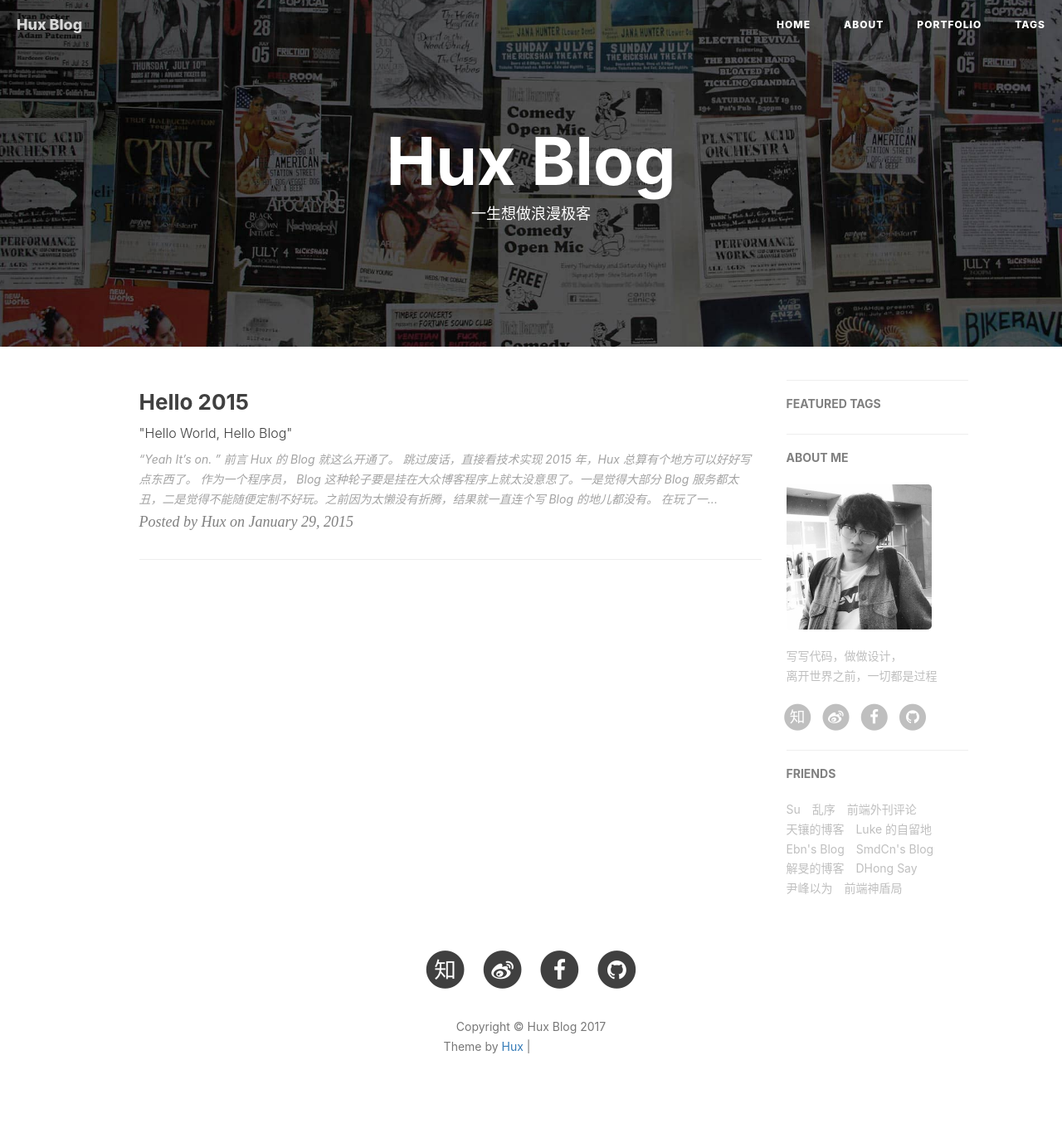
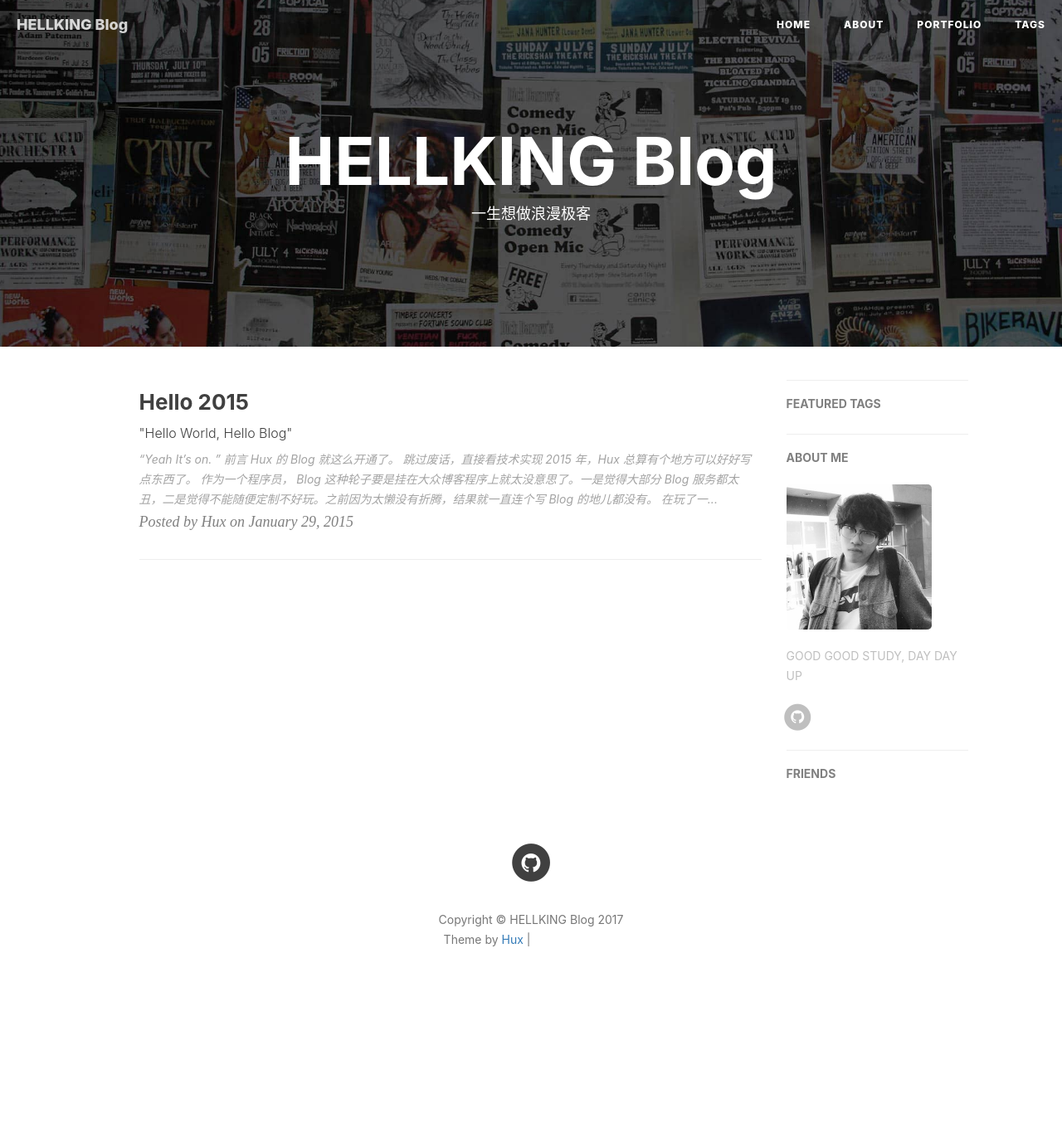
Before and after one commit to HELLKING66666/HELLKING66666.github.io, a Jekyll site: the page built from index.html, in a window 1280 px wide. Shown: the whole page at 83% size. Built offline with Jekyll 4.4.1, drawn with Linux system fonts in a browser that asks for light colours; nearby versions of some CDN libraries; the list of posts is cut into pages by our own code; comment, search, counter and statistics services are not loaded; after the commit the page ends 1237 px from its top, so only the background shows below that; grey boxes are pictures that could not be loaded.

Commit message:
customize

```diff
--- a/_config.yml
+++ b/_config.yml
@@ -1,22 +1,22 @@
 # Site settings
-title: Hux Blog
-SEOTitle: 黄玄的博客 | Hux Blog
+title: HELLKING Blog
+SEOTitle: HELLKING Blog
 header-img: img/home-bg.jpg
-email: huxpro@gmail.com
-description: "关于前端与设计、黑客与画家 | 黄玄，Web & Mobile Lover，Front-End Engineer，UX Designer | 这里是 @Hux黄玄 的个人博客，与你一起发现更大的世界。"
-keyword: "黄玄, Hux黄玄, Hux, 鬼栈, huxpro, @huxpro, 黄玄的博客, Hux Blog, 博客, 个人网站, 互联网, 前端, 设计, 产品, 肖玉, Lynn, 肖玉的男朋友"
-url: "https://huangxuan.me"              # your host, for absolute URL
+email: HELLKING66666@gmail.com
+description: "Full Stacker | And No One"
+keyword: "HELLKING"
+url: "http://blog.paranoiac.cn"              # your host, for absolute URL
 baseurl: ""                             # for example, '/blog' if your blog hosted on 'host/blog'
 
 
 
 # SNS settings
 RSS: false
-weibo_username:     huxpro
-zhihu_username:     huxpro
-github_username:    huxpro
+weibo_username:     NULL
+zhihu_username:     NULL
+github_username:    HELLKING66666
 #twitter_username:  huxpro
-facebook_username:  huxpro
+facebook_username:  NULL
 # linkedin_username:  firstname-lastname-idxxxx
 
 
@@ -25,7 +25,7 @@ facebook_username:  huxpro
 # from 2016, 'pygments' is unsupported on GitHub Pages. Use 'rouge' for highlighting instead.
 highlighter: rouge
 permalink: pretty
-paginate: 10
+paginate: 4
 exclude: ["less","node_modules","Gruntfile.js","package.json","README.md","README.zh.md"]
 anchorjs: true                          # if you want to customize anchor. check out line:181 of `post.html`
 
@@ -63,14 +63,14 @@ duoshuo_share: true                     # set to false if you want to use Commen
 # ba_track_id: [your track id]
 
 # Google Analytics
-ga_track_id: 'UA-49627206-1'            # Format: UA-xxxxxx-xx
-ga_domain: huangxuan.me
+# ga_track_id: 'UA-49627206-1'            # Format: UA-xxxxxx-xx
+# ga_domain: huangxuan.me
 
 
 
 # Sidebar settings
 sidebar: true                           # whether or not using Sidebar.
-sidebar-about-description: "写写代码，做做设计，<br>离开世界之前，一切都是过程"
+sidebar-about-description: "GOOD GOOD STUDY, DAY DAY UP"
 sidebar-avatar: /img/avatar-hux.jpg      # use absolute URL, seeing it's used in both `/` and `/about/`
 
 
@@ -86,41 +86,10 @@ chrome-tab-theme-color: "#000000"
 service-worker: true
 
 
-
 # Friends
 friends: [
-    {
-        title: "Su",
-        href: "http://su.gallery/"
-    },{
-        title: "乱序",
-        href: "http://mida.re/"
-    },{
-        title: "前端外刊评论",
-        href: "http://qianduan.guru/"
-    },{
-        title: "天镶的博客",
-        href: "http://lingyu.wang/"
-    },{
-        title: "Luke 的自留地",
-        href: "http://hmqk1995.github.io"
-    },{
-        title: "Ebn's Blog",
-        href: "http://ebnbin.com/"
-    },{
-        title: "SmdCn's Blog",
-        href: "http://blog.smdcn.net"
-    },{
-        title: "解旻的博客",
-        href: "http://xieminis.me/"
-    },{
-        title: "DHong Say",
-        href: "http://dhong.co"
-    },{
-        title: "尹峰以为",
-        href: "http://ingf.github.io/"
-    },{
-        title: "前端神盾局",
-        href: "http://wepiaofei.github.io/blog/"
-    }
+    # {
+    #     title: "Su",
+    #     href: "http://su.gallery/"
+    # }
 ]
```
